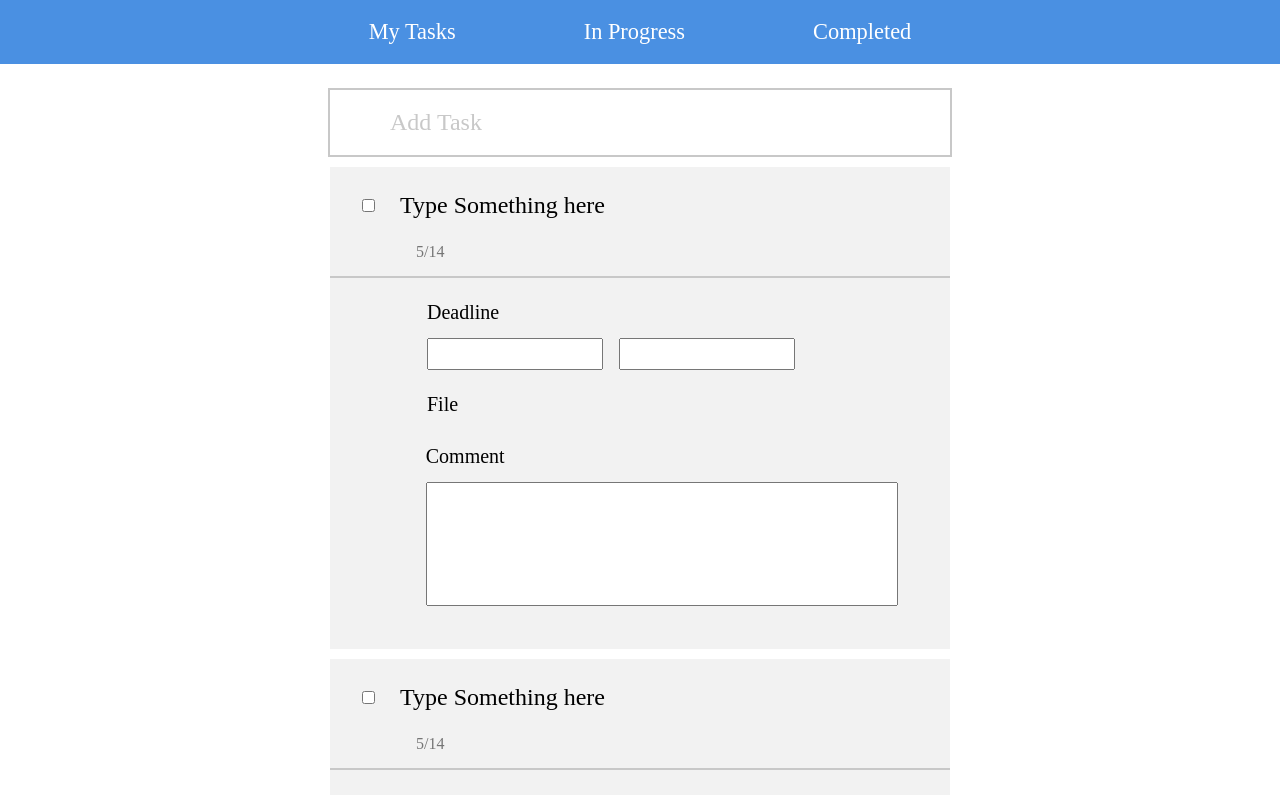
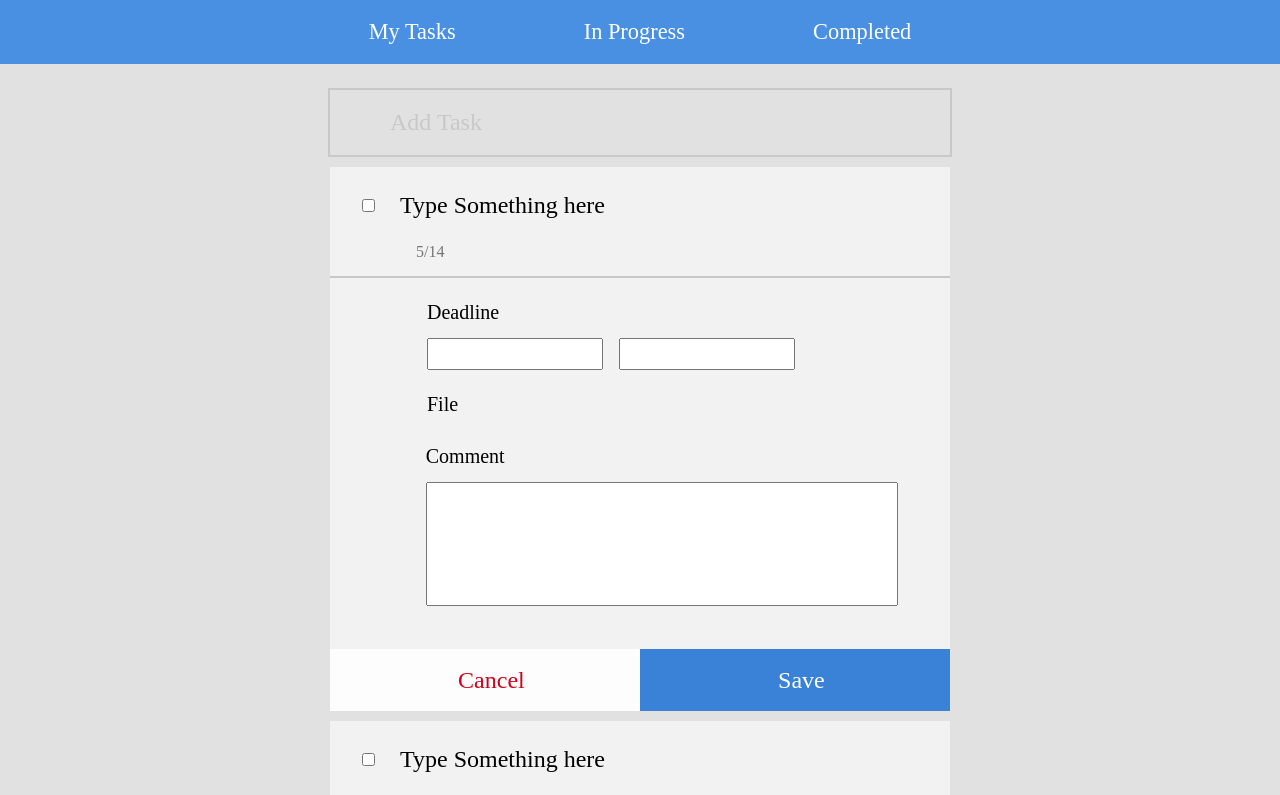
Before and after one commit to curt6815463/TimeHouseWeek1, a React app: page / in a window 1280 px wide. Shown: the top 795 px of the page. Built offline with nearby package versions, Linux system fonts and the light colour scheme.

Commit message:
add cardbottonblock ui

```diff
--- a/src/App.js
+++ b/src/App.js
@@ -6,6 +6,7 @@ import '@fortawesome/fontawesome-free-brands'
 import HeaderSpirit from './components/HeaderSpirit'
 import Content from './components/Content'
 import AddBlock from './components/AddBlock'
+import './app.css'
 class App extends Component {
   render() {
     return (
--- /dev/null
+++ b/src/app.css
@@ -0,0 +1,3 @@
+.App{
+  background: #E1E1E1;
+}
--- a/src/components/Content/index.css
+++ b/src/components/Content/index.css
@@ -94,3 +94,29 @@
   resize: none;
   font-size: 16px;
 }
+
+
+.cardBottonBlock{
+  display: flex;
+  justify-content: center;
+}
+.cardBottonBlock .cancel{
+  text-align: center;
+  width: 50%;
+  background-color: #fdfdfd;
+  color: #D0021B ;
+}
+.cardBottonBlock .save{
+  text-align: center;
+  width: 50%;
+  background-color: #3982D7;
+  color: #ffffff;
+}
+.cardBottonBlock{
+  font-size: 1.5rem;
+}
+.cardBottonBlock span{
+  display: inline-block;
+  padding: 1.2rem 0;
+  margin-left: 0.8rem;
+}
--- a/src/components/Content/index.js
+++ b/src/components/Content/index.js
@@ -7,10 +7,35 @@ class Content extends Component {
     super(props)
     this.state = {
       title:"Type Something here",
-      events:[1,2,3,4,5]
+      // event:[1,2,3,4,5],
+      events:[
+        {
+          complete:true,
+          deadline:{
+            date:"",
+            time:''
+          },
+          file:"",
+          comment:"",
+          important:false
+        },
+        {
+          complete:false,
+          deadline:{
+            date:"",
+            time:''
+          },
+          file:"",
+          comment:"",
+          important:false
+        }
+      ]
     }
   }
 
+  handleChange = (id) => (event) => {
+
+  }
   render() {
     return (
       <div className="content">
@@ -18,10 +43,10 @@ class Content extends Component {
           {
             this.state.events.map((event,index) => {
               return(
-                <div key={event} className="eventCard">
+                <div key={index} className="eventCard">
                   <div className="cardContainer">
                     <div className="checkBox">
-                      <input id={'checkbox' + index} type="checkbox"></input>
+                      <input id={'checkbox' + index} value={event.complete} onChange={this.handleChange(index)} type="checkbox"></input>
                     </div>
                     <div className="eventTitle">
                       <label htmlFor={'checkbox' + index}>{this.state.title}</label>
@@ -45,6 +70,7 @@ class Content extends Component {
                       </div>
                     </div>
                   </div>
+
                   <div className="cardDetailContainer">
                     <div className="detail-block calendar">
                       <div className="icon">
@@ -70,7 +96,7 @@ class Content extends Component {
                           File
                         </div>
                         <div className="addFileIcon">
-                          <i class="fas fa-plus-square"></i>
+                          <i className="fas fa-plus-square"></i>
                         </div>
                       </div>
                     </div>
@@ -88,6 +114,18 @@ class Content extends Component {
                       </div>
                     </div>
                   </div>
+
+                  <div className="cardBottonBlock">
+                    <div className="cancel">
+                      <i className="fas fa-times"></i>
+                      <span>Cancel</span>
+                    </div>
+                    <div className="save">
+                      <i className="fas fa-plus"></i>
+                      <span>Save</span>
+                    </div>
+                  </div>
+
                 </div>
 
               )
```
